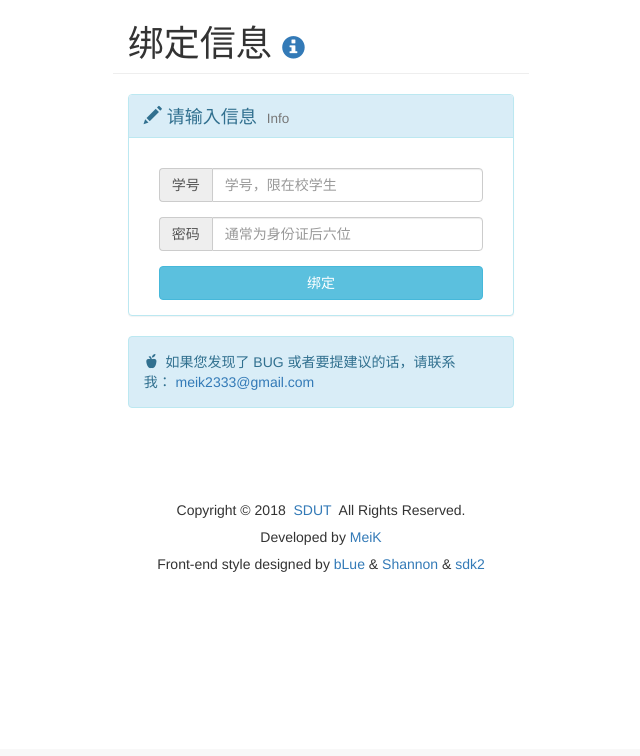
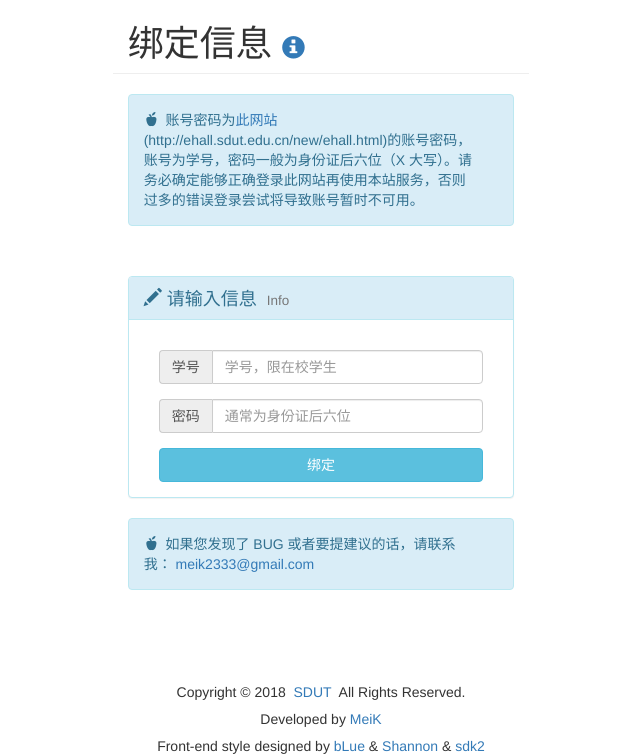
Before and after one commit to MeiK-h/sdut_spider, a Flask app: page / in a window 1280 px wide. Shown: the part 51-807 px from the top of the page, without its empty margins (319-959 px from the left). Before the commit the page ends 623 px from the top, so only its background shows below. Run offline with Flask 2, Linux system fonts and the light colour scheme; some libraries are stand-ins or nearby versions.

Commit message:
添加账号密码提示

```diff
--- a/web_apis/templates/index.html
+++ b/web_apis/templates/index.html
@@ -9,6 +9,11 @@
     </h1>
 </div>
 <div class="col-lg-4 col-lg-offset-4 col-md-6 col-md-offset-2 col-xs-12 col-xs-offset-0">
+    <div id="data-area" style="margin-bottom: 50px;">
+        <div class="alert alert-info alert-dismissible" role="alert">
+            <span class="glyphicon glyphicon-apple"></span>&nbsp; 账号密码为<a href="http://ehall.sdut.edu.cn/new/ehall.html">此网站</a>(http://ehall.sdut.edu.cn/new/ehall.html)的账号密码，账号为学号，密码一般为身份证后六位（X 大写）。请务必确定能够正确登录此网站再使用本站服务，否则过多的错误登录尝试将导致账号暂时不可用。
+        </div>
+    </div>
     <div class="panel panel-info">
         <div class="panel-heading">
             <h4>
```
